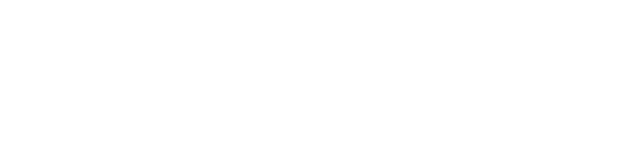
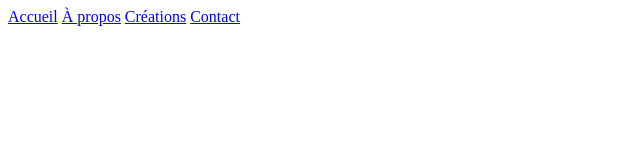
Before and after one commit to jcharlesb/UD_CSS-DE-A-A-Z_PORTFOLIO, a website: page index.html in a window 1280 px wide. Shown: the whole page, without its empty margins (0-640 px from the left). Drawn offline with Linux system fonts and the light colour scheme.

Commit message:
Code HTML de la navbar

```diff
--- a/index.html
+++ b/index.html
@@ -2,14 +2,25 @@
 <html lang="fr">
 <head>
 	<meta charset="UTF-8">
-	<meta name="viewport" content="width=device-width, initial-scale=1.0">
+	<meta content="width=device-width, initial-scale=1.0" name="viewport">
 	<title>Le CSS de A à Z - Projet final : Porfolio</title>
-	<link rel="stylesheet" href="styles/style.css">
-	<link rel="preconnect" href="https://fonts.gstatic.com">
+	<link href="styles/style.css" rel="stylesheet">
+	<link href="https://fonts.gstatic.com" rel="preconnect">
 	<link href="https://fonts.googleapis.com/css2?family=Abril+Fatface&display=swap" rel="stylesheet">
 	<link href="https://fonts.googleapis.com/css2?family=Poppins&display=swap" rel="stylesheet">
 </head>
-<body>
+<body id="accueil">
+	<!--ACCUEIL ET NAVBAR-->
+	<div class="navbar">
+		<div class="contItems">
+			<a class="items1" href="#accueil">Accueil</a>
+			<a class="items2" href="#sectionTextImg">À propos</a>
+			<a class="items3" href="#creations">Créations</a>
+			<a class="items4" href="#contact">Contact</a>
+		</div>
+		<!--		<img src="ressources/menu.svg" alt="Logo Menu" class="logoMenuImg">-->
+	</div>
 
+	<script src="app.js"></script>
 </body>
 </html>
```
